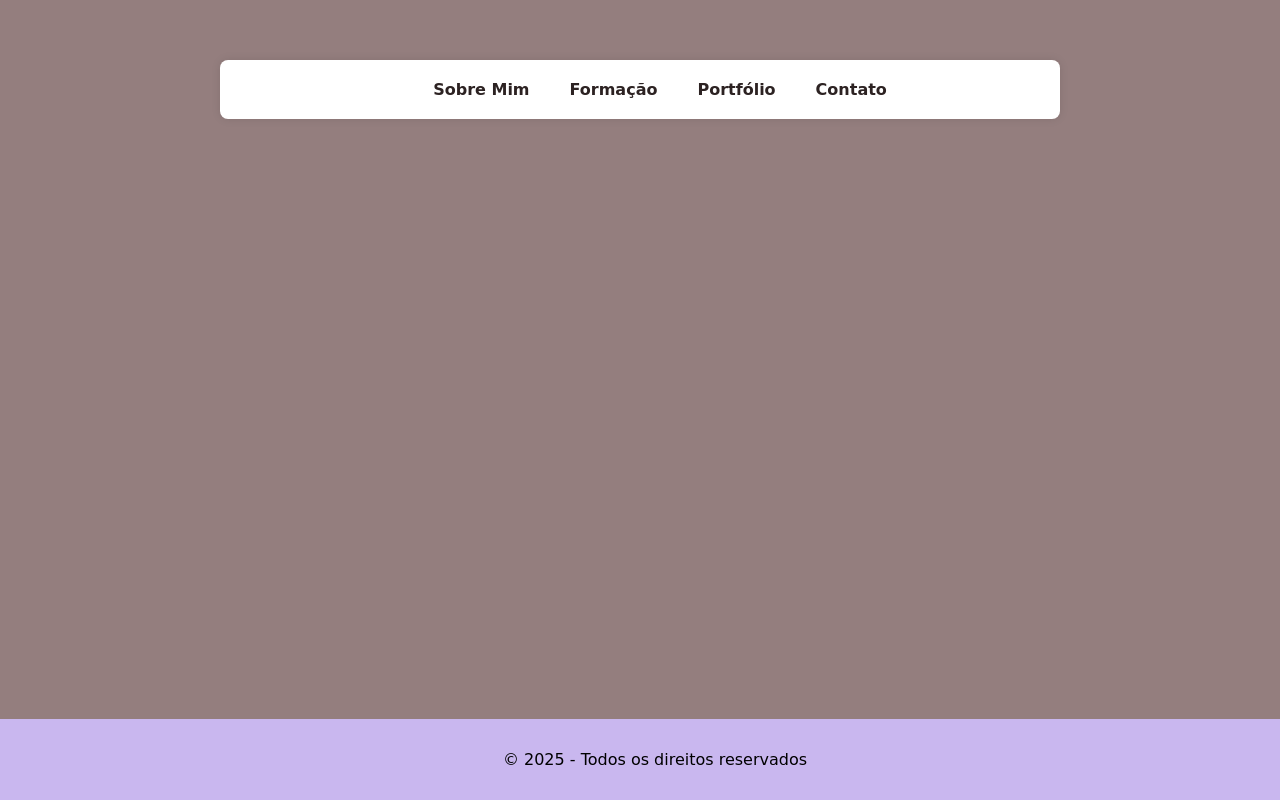
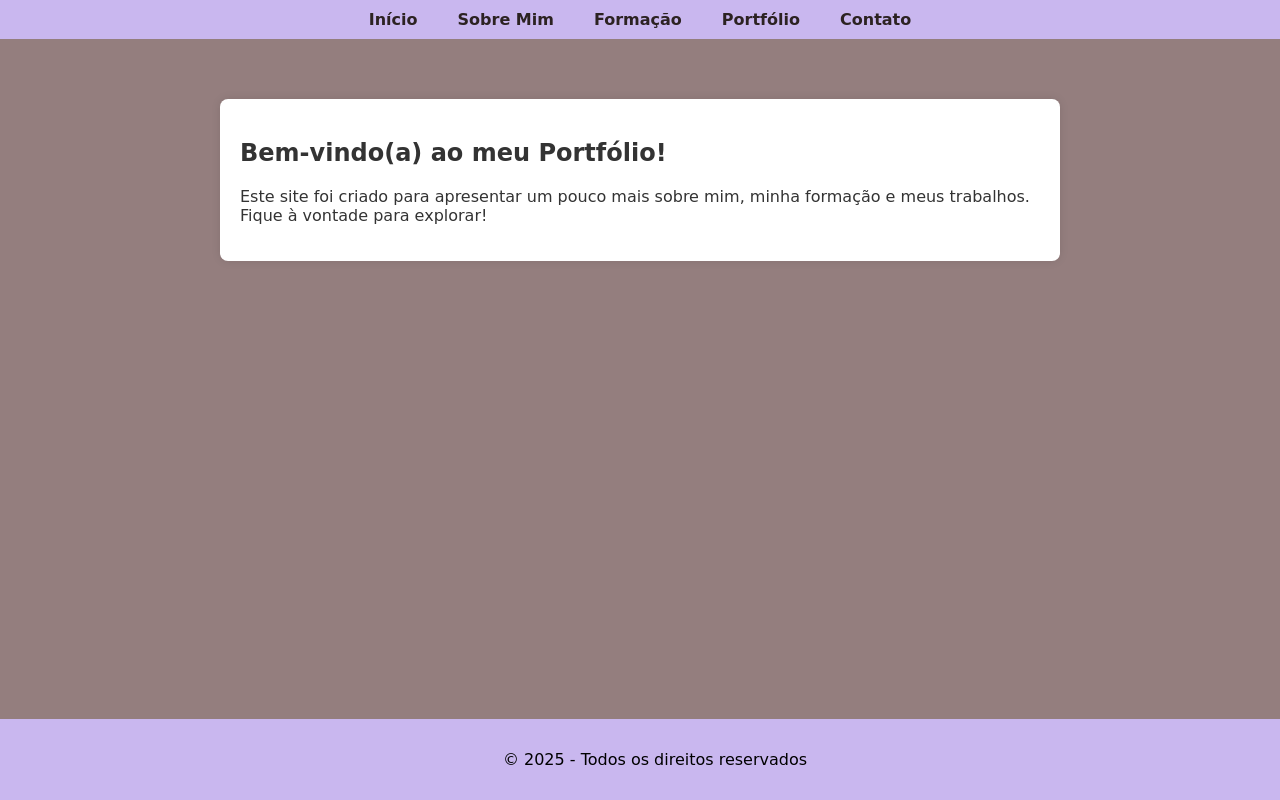
Before and after one commit to nataliatib/nataliatiburcio.github.io, a plain HTML site: page index.html in a window 1280 px wide. Drawn offline with Linux system fonts and the light colour scheme.

Commit message:
Corrige navegação e adiciona conteúdo principal

```diff
--- a/index.html
+++ b/index.html
@@ -7,22 +7,29 @@
     <link rel="stylesheet" href="style.css">
 </head>
 <body>
-    <main>
-        <section>
-            <nav>
+
+    <header>
+        <nav>
             <ul>
-                <li><a href="index.html"></a></li>
+                <li><a href="index.html">Início</a></li>
                 <li><a href="sobremim.html">Sobre Mim</a></li>
                 <li><a href="formacao.html">Formação</a></li>
                 <li><a href="portfolio.html">Portfólio</a></li>
                 <li><a href="contato.html">Contato</a></li>
             </ul>
-            </nav>
+        </nav>
+    </header>
+
+    <main>
+        <section>
+            <h1>Bem-vindo(a) ao meu Portfólio!</h1>
+            <p>Este site foi criado para apresentar um pouco mais sobre mim, minha formação e meus trabalhos. Fique à vontade para explorar!</p>
         </section>
     </main>
 
     <footer>
         <p>&copy; 2025 - Todos os direitos reservados</p>
     </footer>
+
 </body>
 </html>
```
